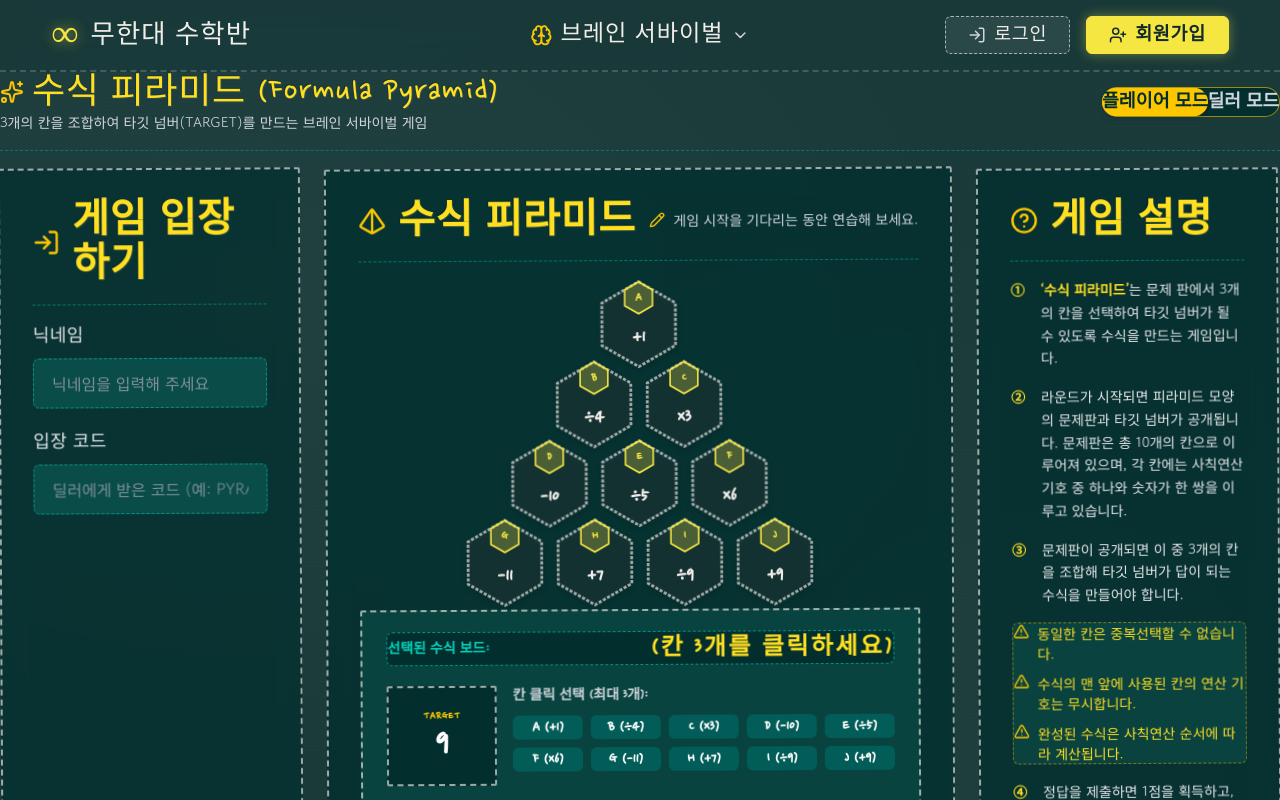
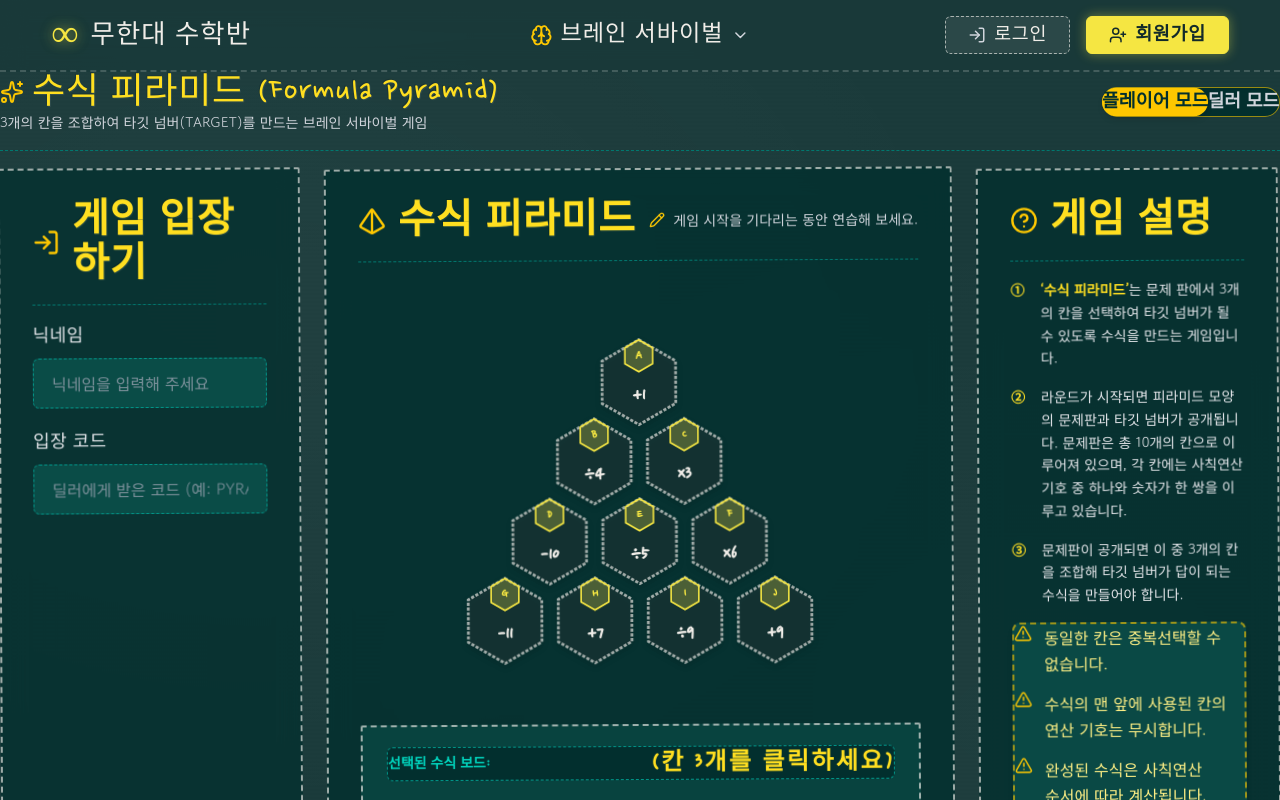
Before and after one commit to rlawlsdnjs78-infinity/infinitymath, a Next.js app: page /formula-pyramid in a window 1280 px wide. Shown: the top 800 px of the page. Built offline with nearby package versions, Linux system fonts and the light colour scheme.

Commit message:
fix: adjust pyramid spacing and warning box padding

```diff
--- a/src/app/formula-pyramid/page.tsx
+++ b/src/app/formula-pyramid/page.tsx
@@ -432,7 +432,7 @@ export default function FormulaPyramidPage() {
                 />
 
                 {/* [요구사항 2 & 4] 피라미드 정육각형 배치 및 층간 uniform spacing & 하단 박스와의 충분한 간격 */}
-                <div className="py-6 my-auto flex flex-col items-center justify-center w-full overflow-x-auto">
+                <div className="flex-1 py-8 my-4 flex flex-col items-center justify-center w-full overflow-x-auto">
                   {PYRAMID_DATA.map((row, rowIndex) => (
                     <div
                       key={rowIndex}
@@ -451,8 +451,8 @@ export default function FormulaPyramidPage() {
                   ))}
                 </div>
 
-                {/* [요구사항 4] 피라미드와 정답 입력 박스 사이 여백(mt-6 sm:mt-8) 확보 */}
-                <div className="w-full chalk-box-straight p-5 sm:p-6 bg-teal-900/60 rounded-md flex flex-col gap-5 mt-6 sm:mt-8">
+                {/* [요구사항 4] 피라미드와 정답 입력 박스 사이 여백(mt-10 sm:mt-12) 확실히 확보 */}
+                <div className="w-full chalk-box-straight p-6 sm:p-7 bg-teal-900/60 rounded-md flex flex-col gap-6 mt-10 sm:mt-12">
                   <div className="w-full bg-teal-950 px-5 py-4 rounded-md border border-dashed border-teal-600 flex items-center justify-between">
                     <span className="text-sm text-teal-400 font-semibold" style={{ fontFamily: "var(--font-chalk)" }}>
                       선택된 수식 보드:
@@ -608,19 +608,19 @@ export default function FormulaPyramidPage() {
                     </p>
                   </div>
 
-                  {/* [요구사항 7] ③번 하위 '주의' 표시 항목만 박스 처리 및 내부 공간(p-4.5) 확보 */}
-                  <div className="ml-7 my-1 p-4 sm:p-4.5 rounded-md border border-dashed border-yellow-500/50 bg-teal-900/60 flex flex-col gap-2.5">
-                    <div className="flex items-start gap-2 text-xs sm:text-sm text-yellow-300">
-                      <AlertTriangle size={16} className="flex-shrink-0 mt-0.5 text-yellow-400" />
-                      <span>동일한 칸은 중복선택할 수 없습니다.</span>
+                  {/* [요구사항 7] ③번 하위 '주의' 표시 항목만 박스 처리 및 내부 공간(p-5 sm:p-6) 및 여백 확실히 확보 */}
+                  <div className="w-full my-3.5 p-5 sm:p-6 rounded-lg border-2 border-dashed border-yellow-400/60 bg-teal-900/80 flex flex-col gap-3.5 shadow-md">
+                    <div className="flex items-start gap-3 text-sm sm:text-base text-yellow-200 font-medium [word-break:keep-all]">
+                      <AlertTriangle size={18} className="flex-shrink-0 mt-0.5 text-yellow-400" />
+                      <span className="leading-relaxed">동일한 칸은 중복선택할 수 없습니다.</span>
                     </div>
-                    <div className="flex items-start gap-2 text-xs sm:text-sm text-yellow-300">
-                      <AlertTriangle size={16} className="flex-shrink-0 mt-0.5 text-yellow-400" />
-                      <span>수식의 맨 앞에 사용된 칸의 연산 기호는 무시합니다.</span>
+                    <div className="flex items-start gap-3 text-sm sm:text-base text-yellow-200 font-medium [word-break:keep-all]">
+                      <AlertTriangle size={18} className="flex-shrink-0 mt-0.5 text-yellow-400" />
+                      <span className="leading-relaxed">수식의 맨 앞에 사용된 칸의 연산 기호는 무시합니다.</span>
                     </div>
-                    <div className="flex items-start gap-2 text-xs sm:text-sm text-yellow-300">
-                      <AlertTriangle size={16} className="flex-shrink-0 mt-0.5 text-yellow-400" />
-                      <span>완성된 수식은 사칙연산 순서에 따라 계산됩니다.</span>
+                    <div className="flex items-start gap-3 text-sm sm:text-base text-yellow-200 font-medium [word-break:keep-all]">
+                      <AlertTriangle size={18} className="flex-shrink-0 mt-0.5 text-yellow-400" />
+                      <span className="leading-relaxed">완성된 수식은 사칙연산 순서에 따라 계산됩니다.</span>
                     </div>
                   </div>
 
```
